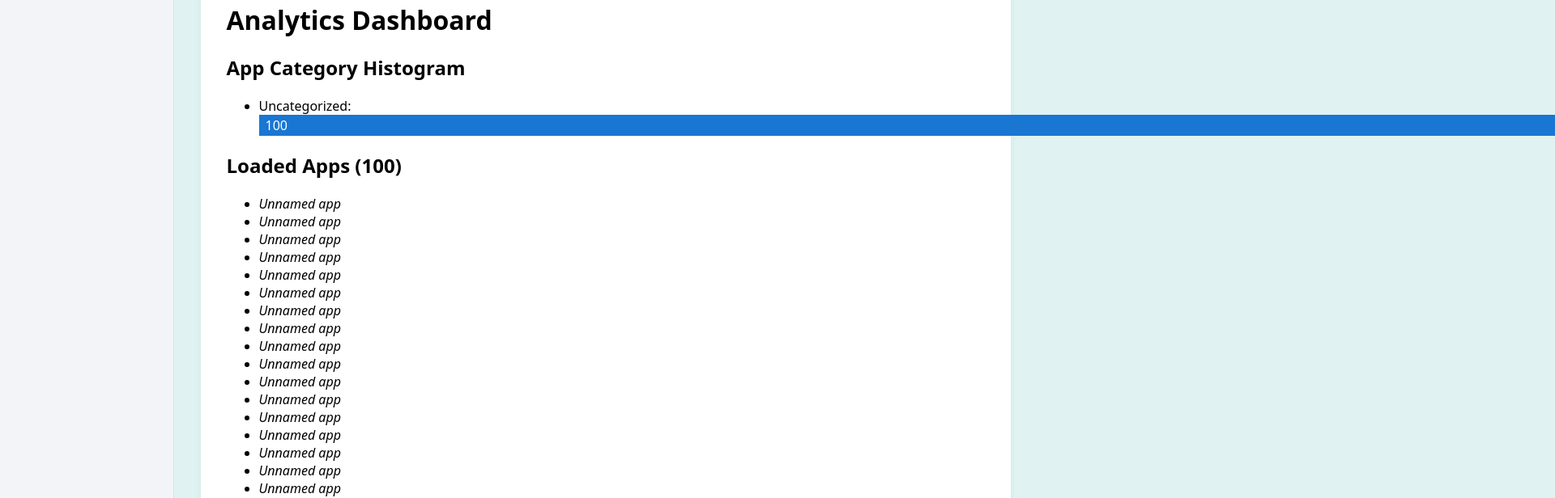
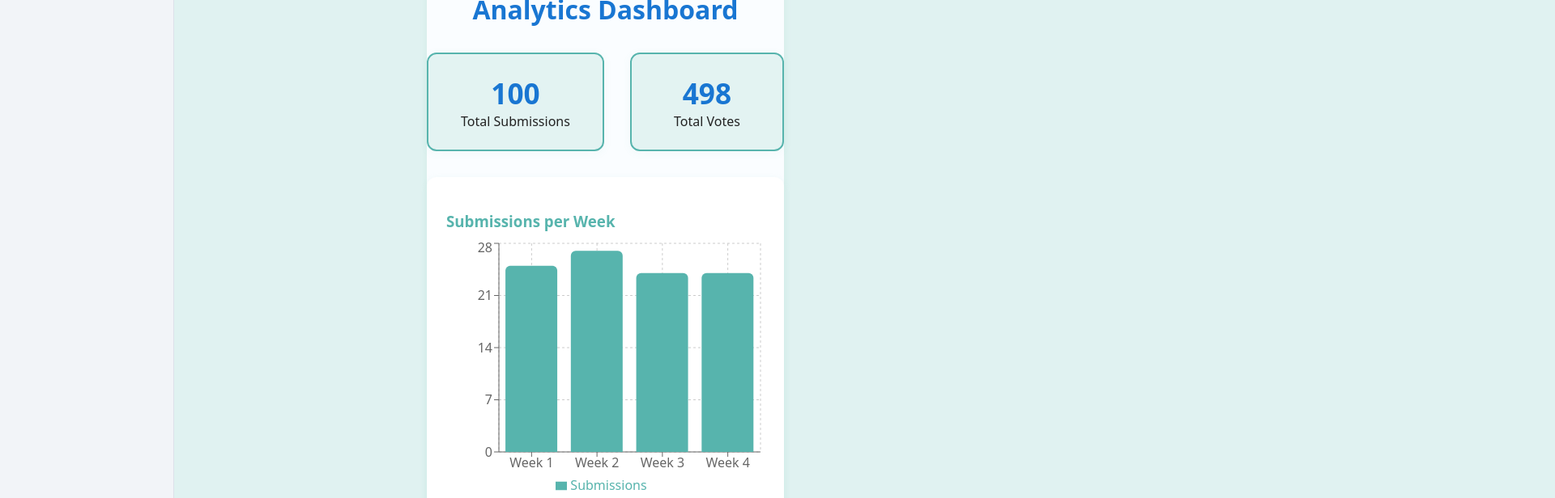
Before and after one commit to DarssiniRamesh/json-dashboard-viewer-52679, a React (Create React App) app in the folder dashboard_frontend/: page /analytics in a window 1280 px wide. Shown: the part 180-796 px from the top of the page at 81% size, 1920 px wide, since content can reach past the window. Built offline with nearby package versions, Linux system fonts and the light colour scheme; the HTML template or start-up script is replaced by a standard one.

Commit message:
CheckPoint - cge3c1e7d7

```diff
--- a/dashboard_frontend/src/AnalyticsPage.js
+++ b/dashboard_frontend/src/AnalyticsPage.js
@@ -1,4 +1,19 @@
 import React, { useEffect, useState } from "react";
+import {
+  BarChart,
+  Bar,
+  XAxis,
+  YAxis,
+  CartesianGrid,
+  Tooltip,
+  Legend,
+  LineChart,
+  Line,
+  ResponsiveContainer,
+  PieChart,
+  Pie,
+  Cell
+} from "recharts";
 import "./AnalyticsPage.css";
 
 /**
@@ -34,6 +49,10 @@ function extractAppsArray(data) {
   return [];
 }
 
+const PRIMARY_COLOR = "#57b4ad"; // teal shade for charts
+const SECONDARY_COLOR = "#e3f3f2";
+const ACCENT_COLOR = "#1976D2";
+
 const AnalyticsPage = () => {
   const [apps, setApps] = useState([]);
   const [loading, setLoading] = useState(true);
@@ -51,15 +70,10 @@ const AnalyticsPage = () => {
         const loadedApps = extractAppsArray(data);
         setApps(loadedApps);
         setLoading(false);
-
-        // Additional diagnostic output (numbers, sample)
+        // Diagnostics
         console.info(`[Analytics Diagnostics] Loaded ${loadedApps.length} app entries.`);
-        if (loadedApps.length) {
-          console.debug(
-            "[Analytics Diagnostics] Sample app entry:",
-            loadedApps[0]
-          );
-        }
+        if (loadedApps.length)
+          console.debug("[Analytics Diagnostics] Sample app entry:", loadedApps[0]);
       })
       .catch((err) => {
         setError(err);
@@ -68,72 +82,170 @@ const AnalyticsPage = () => {
       });
   }, []);
 
-  // Chart: Histogram of app categories (works with either structure)
-  function renderAppStats() {
-    if (!apps || apps.length === 0) {
-      console.warn(
-        "[Analytics Diagnostics] No app data available for category histogram."
-      );
-      return <div>No app data available.</div>;
-    }
-    // Count apps by a property, e.g., 'category'
-    const categoryCounts = {};
-    apps.forEach((app) => {
-      const cat =
-        app && typeof app === "object" && app.category
-          ? String(app.category).trim()
-          : "Uncategorized";
-      categoryCounts[cat] = (categoryCounts[cat] || 0) + 1;
+  // Helper: Aggregate submissions per week and votes per week
+  function aggregateByWeek(appsArr) {
+    // weekKey = contest_week_name if exists, else formatted date fallback.
+    const weekData = {};
+    appsArr.forEach((app) => {
+      let week =
+        app.contest_week_name ||
+        (app.app_created_at
+          ? `Week of ${app.app_created_at.slice(0, 10)}`
+          : "Unknown");
+
+      if (!weekData[week]) {
+        weekData[week] = {
+          week,
+          submissions: 0,
+          votes: 0,
+        };
+      }
+      weekData[week].submissions += 1;
+      weekData[week].votes += typeof app.vote_count === "number" ? app.vote_count : 0;
     });
+
+    // Return data grouped and sorted by week label (Week X numeric order or date string)
+    const weekOrder = Object.keys(weekData).sort((a, b) => {
+      // Try numerical extract
+      const nA = parseInt(a.replace(/\D/g, ""), 10);
+      const nB = parseInt(b.replace(/\D/g, ""), 10);
+      if (!isNaN(nA) && !isNaN(nB)) return nA - nB;
+      return a.localeCompare(b);
+    });
+    return weekOrder.map((key) => weekData[key]);
+  }
+
+  // Total submission/vote summary
+  function renderTotals() {
+    const totalSubmissions = apps.length;
+    const totalVotes = apps.reduce(
+      (sum, app) =>
+        sum + (typeof app.vote_count === "number" ? app.vote_count : 0),
+      0
+    );
     return (
-      <div className="histogram">
-        <h2>App Category Histogram</h2>
-        <ul>
-          {Object.entries(categoryCounts).map(([cat, count]) => (
-            <li key={cat}>
-              {cat}:{" "}
-              <span
-                style={{
-                  display: "inline-block",
-                  width: `${count * 30}px`,
-                  background: "#1976D2",
-                  color: "white",
-                  padding: "2px 8px",
-                  marginRight: 8,
-                }}
-              >
-                {count}
-              </span>
-            </li>
-          ))}
-        </ul>
+      <div className="summary-cards" style={{display:"flex",gap:"2rem",margin:"2rem 0",justifyContent:"center"}}>
+        <div className="summary-card" style={{
+          background: SECONDARY_COLOR,
+          color: "#222",
+          borderRadius: 12,
+          padding: "1.5rem 2.5rem",
+          boxShadow: "0 2px 12px rgba(80,170,160,0.06)",
+          border: `2px solid ${PRIMARY_COLOR}`,
+          minWidth: 190,
+          textAlign: "center"
+        }}>
+          <div style={{fontSize:"2.2rem", color: ACCENT_COLOR, fontWeight:700}}>{totalSubmissions}</div>
+          <div style={{fontWeight:500}}>Total Submissions</div>
+        </div>
+        <div className="summary-card" style={{
+          background: SECONDARY_COLOR,
+          color: "#222",
+          borderRadius: 12,
+          padding: "1.5rem 2.5rem",
+          boxShadow: "0 2px 12px rgba(80,170,160,0.06)",
+          border: `2px solid ${PRIMARY_COLOR}`,
+          minWidth: 190,
+          textAlign: "center"
+        }}>
+          <div style={{fontSize:"2.2rem", color: ACCENT_COLOR, fontWeight:700}}>{totalVotes}</div>
+          <div style={{fontWeight:500}}>Total Votes</div>
+        </div>
       </div>
     );
   }
 
-  // Chart: List loaded apps (works regardless of array structure)
-  function renderAppList() {
-    if (!apps || apps.length === 0) return null;
+  // Chart: Show weekly trend for submissions
+  function renderSubmissionTrend(weekData) {
+    if (weekData.length === 0) return null;
     return (
-      <div>
-        <h2>Loaded Apps ({apps.length})</h2>
-        <ul>
-          {apps.map((app, idx) => (
-            <li key={idx}>{(app && app.name) || <i>Unnamed app</i>}</li>
-          ))}
-        </ul>
+      <div className="chart-card" style={{background: "#fff", borderRadius: 12, margin: "1.5rem 0", boxShadow: "0 2px 8px #b7dfda33", padding: "1.5rem"}}>
+        <h3 style={{color: PRIMARY_COLOR, marginBottom: "0.5em"}}>Submissions per Week</h3>
+        <ResponsiveContainer width="100%" height={320}>
+          <BarChart data={weekData}>
+            <CartesianGrid strokeDasharray="3 3" />
+            <XAxis dataKey="week" style={{fontWeight:500,fontSize:"1rem"}}/>
+            <YAxis allowDecimals={false} />
+            <Tooltip />
+            <Legend />
+            <Bar dataKey="submissions" fill={PRIMARY_COLOR} name="Submissions" radius={[6,6,0,0]} />
+          </BarChart>
+        </ResponsiveContainer>
       </div>
     );
   }
 
-  if (loading) return <div>Loading analytics...</div>;
-  if (error) return <div>Error: {error.message}</div>;
+  // Chart: Show weekly trend for votes
+  function renderVoteTrend(weekData) {
+    if (weekData.length === 0) return null;
+    return (
+      <div className="chart-card" style={{background: "#fff", borderRadius: 12, margin: "1.5rem 0", boxShadow: "0 2px 8px #b7dfda33", padding: "1.5rem"}}>
+        <h3 style={{color: ACCENT_COLOR, marginBottom: "0.5em"}}>Votes per Week</h3>
+        <ResponsiveContainer width="100%" height={320}>
+          <LineChart data={weekData}>
+            <CartesianGrid strokeDasharray="3 3" />
+            <XAxis dataKey="week" style={{fontWeight:500,fontSize:"1rem"}}/>
+            <YAxis allowDecimals={false} />
+            <Tooltip />
+            <Legend />
+            <Line type="monotone" dataKey="votes" stroke={ACCENT_COLOR} strokeWidth={3} name="Votes" dot={{r:6}} activeDot={{r:9}} />
+          </LineChart>
+        </ResponsiveContainer>
+      </div>
+    );
+  }
+
+  // Optionally: Pie chart votes breakdown per week
+  function renderVotePie(weekData) {
+    if (weekData.length < 2) return null;
+    const COLORS = ["#1976D2", "#57b4ad", "#88cdc7", "#aedfdb", "#ccece8", "#e3f3f2","#b6dce0","#7ccbb7", "#239a91","#c2d7c2","#bef0db"];
+    return (
+      <div className="chart-card" style={{background:"#fff", borderRadius: 12, margin:"1.5rem 0", boxShadow: "0 2px 8px #b7dfda33", padding:"1.5rem", minWidth:320}}>
+        <h3 style={{color: PRIMARY_COLOR, marginBottom:"0.5em"}}>Votes Distribution</h3>
+        <ResponsiveContainer width="100%" height={220}>
+          <PieChart>
+            <Pie
+              data={weekData}
+              dataKey="votes"
+              nameKey="week"
+              cx="50%"
+              cy="50%"
+              outerRadius={90}
+              fill={PRIMARY_COLOR}
+              label
+            >
+              {weekData.map((entry, i) => (
+                <Cell key={`cell-${i}`} fill={COLORS[i % COLORS.length]} />
+              ))}
+            </Pie>
+            <Tooltip />
+            <Legend />
+          </PieChart>
+        </ResponsiveContainer>
+      </div>
+    );
+  }
+
+  if (loading) return <div style={{color:PRIMARY_COLOR, fontWeight:500}}>Loading analytics...</div>;
+  if (error) return <div style={{color:"red"}}>Error: {error.message}</div>;
+
+  // Prepare data for charts
+  const weekData = aggregateByWeek(apps);
 
   return (
-    <div className="analytics-page">
-      <h1>Analytics Dashboard</h1>
-      {renderAppStats()}
-      {renderAppList()}
+    <div className="analytics-page" style={{background:"#fafdff", padding:"1rem 0"}}>
+      <h1 style={{color:ACCENT_COLOR, fontWeight:800, textAlign:"center", margin:"20px 0 10px"}}>Analytics Dashboard</h1>
+      <div style={{maxWidth:970, margin:"0 auto"}}>
+        {renderTotals()}
+        {renderSubmissionTrend(weekData)}
+        {renderVoteTrend(weekData)}
+        {renderVotePie(weekData)}
+        <div style={{textAlign:"center", color:"#748c8b", marginTop:"1.5em", opacity:0.82}}>
+          <span style={{fontSize:15,letterSpacing:1}}>
+            Powered by app.json | Minimal Teal Dashboard
+          </span>
+        </div>
+      </div>
     </div>
   );
 };
```
Also changed, not shown: 2 other files (tests, documents, lock files or other folders).
